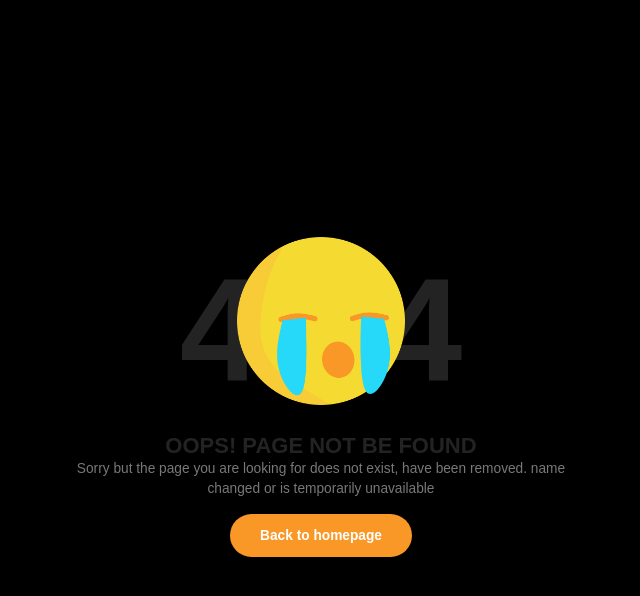
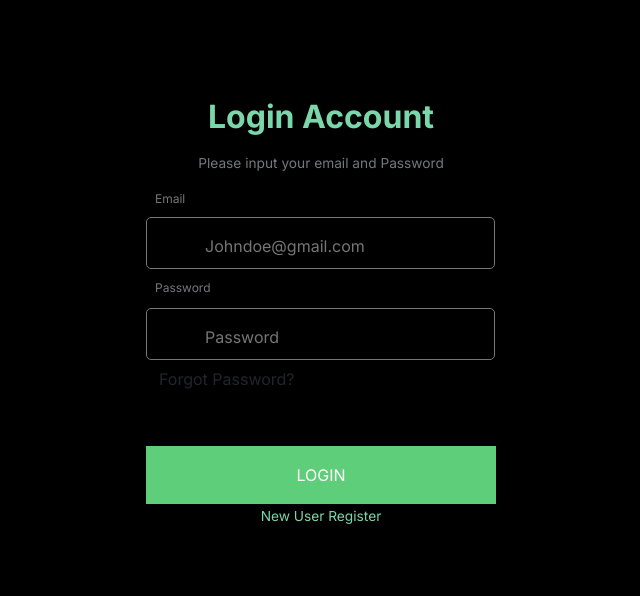
Before and after one commit to piyushjagtap22/WHMS_DASH, a React (Vite) app: page /login in a window 1280 px wide. Shown: the top 596 px of the page, without its empty margins (319-959 px from the left). Built offline with nearby package versions, Linux system fonts and the light colour scheme; no server answers; what realm-web would draw is missing.

Commit message:
Implementation of Forgot password,login with email

```diff
--- a/src/components/Pages/LoginScreen.jsx
+++ b/src/components/Pages/LoginScreen.jsx
@@ -1,13 +1,21 @@
 import React, { useEffect, useState } from 'react';
 import { Button, Col, Form, Row } from 'react-bootstrap';
+import { setLoading } from '../../slices/loadingSlice.js';
 import { useDispatch, useSelector } from 'react-redux';
 import { Link, useNavigate } from 'react-router-dom';
+import { InputAdornment } from '@mui/material';
+
 import { toast } from 'react-toastify';
 import Loader from '../Loader';
+import { initializeAuthUser, setToken } from '../../slices/authSlice.js';
 import FormContainer from '../FormContainer';
-import { signInWithEmailAndPassword } from 'firebase/auth';
+import { signInWithEmailAndPassword , sendPasswordResetEmail } from 'firebase/auth';
 import { auth } from '../../firebase';
 import { GoogleAuthProvider, signInWithPopup } from 'firebase/auth';
+import PhoneInput from 'react-phone-input-2';
+
+import { getMongoUser } from '../../slices/usersApiSlice.js';
+import { Modal , Box} from '@material-ui/core';
 import {
   OAuthProvider,
   getAdditionalUserInfo,
@@ -15,152 +23,360 @@ import {
   linkWithPopup,
   linkWithRedirect,
 } from 'firebase/auth';
+import {
+  setAuthState,
+  setAuthUser,
+  setMongoUser,
+} from '../../slices/authSlice.js';
+
+import MailOutlineIcon from '@mui/icons-material/MailOutline';
+import LockIcon from '@mui/icons-material/Lock';
+
+import {
+  Container,
+  Typography,
+  TextField,
+  Checkbox,
+  FormControlLabel,
+  IconButton,
+} from '@mui/material';
 import { async } from '@firebase/util';
 
 const provider = new GoogleAuthProvider();
 const appleAuthProvider = new OAuthProvider('apple.com'); // TODO Create an Apple ID provider
 
 function LoginScreen() {
+  const loading = useSelector((state) => state.loading.loading);
   const dispatch = useDispatch();
   const navigate = useNavigate();
-
-  // Check if the user is authenticated
-  const isAuthenticated = useSelector((state) => state.auth.AuthUser);
-  useEffect(() => {
-    // console.log(isAuthenticated);
-    // console.log(isAuthenticated['stsTokenManager']);
-    // Check if the user is authenticated when the component loads
-    if (isAuthenticated) {
-      navigate('/home');
-    }
-  }, [isAuthenticated, navigate]);
+  const [error, setError] = useState(null);
+  const [message, setMessage] = useState(null);
   const [email, setEmail] = useState('');
   const [password, setPassword] = useState('');
+  const [isLoading, setIsLoading] = useState(false);
+  const [open, setOpen] = useState(false);
 
-  const [isLoading, setIsLoading] = useState(false);
+
+  const handleResetPassword = () => {
+    sendPasswordResetEmail(auth ,email)
+      .then(() => {
+        toast.success('Success');
+        setMessage('Password reset email sent. Check your inbox.');
+        setError(null);
+      })
+      .catch((error) => {
+        console.log("error aaya",error)
+        setError(error.message);
+        setMessage(null);
+      });
+  };
+
+  const handleToggleModal = () => {
+    setOpen(!open);
+  };
+
+
 
   const submitHandler = async (e) => {
     setIsLoading(true);
     e.preventDefault();
     signInWithEmailAndPassword(auth, email, password)
-      .then((userCredential) => {
+      .then(async (userCredential) => {
         console.log(userCredential);
-        navigate('/home');
+
+        const user = auth.currentUser;
+        console.log(userCredential._tokenResponse.idToken);
+        try {
+          dispatch(setLoading(true));
+          toast.success('Success');
+
+          const user = auth.currentUser;
+          console.log(user.email);
+
+          console.log(userCredential);
+          localStorage.setItem('accessToken', userCredential._tokenResponse.idToken);
+          setToken(userCredential._tokenResponse.idToken);
+
+          dispatch(
+            setAuthUser({
+              email: user.email,
+              emailVerified: user.emailVerified,
+              phoneNumber: user.phoneNumber,
+              photoURL: user.photoURL,
+              providerData: user.providerData,
+              stsTokenManager: {
+                accessToken: user.stsTokenManager.accessToken,
+                expirationTime: user.stsTokenManager.expirationTime,
+                refreshToken: user.stsTokenManager.refreshToken,
+              },
+              uid: user.uid,
+              displayName: user.displayName,
+            })
+          );
+
+          if (
+            user !== null &&
+            (user.email === null || user.emailVerified === false)
+          ) {
+            dispatch(setAuthState('/emailregister'));
+            console.log('emailregister');
+            navigate('/emailregister');
+          } else if (
+            user !== null &&
+            user.email !== null &&
+            user.emailVerified === true
+          ) {
+            console.log('get mongo and navigate');
+            const mgu = await getMongoUser(user.stsTokenManager.accessToken);
+            console.log(mgu);
+            dispatch(setMongoUser(mgu.data.initialUserSchema));
+            if (mgu.status === 204) {
+              dispatch(setAuthState('/verify'));
+              console.log('verify');
+              navigate('/verify');
+            } else if (mgu.data.InitialUserSchema.roles[0] === 'superadmin') {
+              dispatch(setAuthState('/superadmin'));
+              console.log('superadmin');
+              navigate('/superadmin');
+            } else if (mgu.data.InitialUserSchema.doc_verified === true) {
+              dispatch(setAuthState('/dashboard'));
+              console.log('dashboard');
+              navigate('/dashboard');
+            } else {
+              dispatch(setAuthState('/verify'));
+              console.log('verify');
+              navigate('/verify');
+            }
+          } else if (
+            user !== null &&
+            user.email !== null &&
+            user.emailVerified === false
+          ) {
+            dispatch(setAuthState('/verify'));
+            console.log('verify');
+            navigate('/verify');
+          }
+        } catch (err) {
+          console.log(err.message);
+          toast.error('Invalid verification code');
+        } finally {
+          dispatch(setLoading(false));
+        }
       })
       .catch((err) => {
         console.log(err);
       });
   };
+  return (
+    <>
+         {loading ? (
+        <Loader />
+      ) : (
+        <Container
+          maxWidth='sm'
+          style={{
+            textAlign: 'center',
+            padding: '50px',
+            backgroundColor: 'black',
+            color: 'white',
+            marginTop: '3rem',
+            borderRadius: '1rem',
+          }}
+        >
 
-  // Function to handle Google sign-in
-  const handleGoogleSignIn = async () => {
-    try {
-      const result = await signInWithPopup(auth, provider);
-      const user = result.user;
-      // You can handle the user object as needed, e.g., dispatch it to the Redux store.
-      console.log(user);
-      navigate('/home');
-    } catch (error) {
-      console.error(error);
-    }
-  };
+          <Typography
+            variant='h2'
+            fontWeight='bold'
+            style={{ color: '#7CD6AB' }}
+          >
+           Login Account
+          </Typography>
+          <Typography
+            variant='subtitle1'
+            style={{ margin: '15px 0', padding: '0px 120px', color: '#75777B' }}
+          >
+            Please input your email and Password
+          </Typography>
+          <form
+            style={{ width: '70%', margin: 'auto', textAlign: 'left' }}
 
-  // Function to handle Apple ID sign-in
-  const handleAppleSignIn = async () => {
-    // const provider = new OAuthProvider('apple.com');
-    try {
-      const result = await signInWithPopup(auth, appleAuthProvider);
-      const user = result.user;
-      // You can handle the user object as needed, e.g., dispatch it to the Redux store.
-      console.log(user);
-      navigate('/home');
-    } catch (error) {
-      console.error(error);
-    }
-  };
+            onSubmit={submitHandler}
+          >
+            <Typography
+              variant='subtitle2'
+              style={{ margin: '8px 9px', color: '#75777B' }}
+            >
+              Email
+            </Typography>
 
-  // if (isAuthenticated) {
-  //   navigate('/home'); // line 82
-  // }
-  return (
-    <FormContainer>
-      <h1>LOGIN</h1>
-      <Form onSubmit={submitHandler}>
-        <Form.Group className='my-3' controlId='email'>
-          <Form.Label className='my-3'>Email Address</Form.Label>
-          <Form.Control
-            className='input  my-2'
-            type='email'
-            placeholder='Enter email'
-            value={email}
-            onChange={(e) => setEmail(e.target.value)}
-          ></Form.Control>
-        </Form.Group>
+            <div>
+            <div>
+              <input
+                type="email"
+                placeholder="Johndoe@gmail.com"
+                value={email}
+                onChange={(e) => setEmail(e.target.value)}
+                InputProps={{
+                  startAdornment: (
+                    <InputAdornment position="start">
+                      <MailOutlineIcon style={{ color: '#7CD6AB' }} />
+                    </InputAdornment>
+                  ),
+                }}
+                style={{
+                  fontSize: '16px',
+                  background: 'black',
+                  color: 'aliceblue',
+                  border: '1px solid #75777B',
+                  borderRadius: '5px',
+                  width: '349px',
+                  outline: 'none',
+                  padding: '23.5px 14px 18.5px 58px',
+                  height: '52px',
+                  transition: 'box-shadow 0.25s ease 0s, border-color 0.25s ease 0s',
+                }}
+              />
+            </div>
+            <Typography
+              variant='subtitle2'
+              style={{ margin: '10px 9px', color: '#75777B' }}
+            >
+              Password
+            </Typography>
+            <div style={{ }}>
+              <input
+                type="password"
+                placeholder="Password"
+                value={password}
+                onChange={(e) => setPassword(e.target.value)}
+                InputProps={{
+                  startAdornment: (
+                    <InputAdornment position="start">
+                      <LockIcon style={{ color: '#7CD6AB' }} />
+                    </InputAdornment>
+                  ),
+                }}
+                style={{
+                  fontSize: '16px',
+                  background: 'black',
+                  color: 'aliceblue',
+                  border: '1px solid #75777B',
+                  borderRadius: '5px',
+                  width: '349px',
+                  outline: 'none',
+                  padding: '23.5px 14px 18.5px 58px',
+                  height: '52px',
+                  transition: 'box-shadow 0.25s ease 0s, border-color 0.25s ease 0s',
+                }}
+              />
+            </div>
 
-        <Form.Group className='my-3' controlId='password'>
-          <Form.Label className='my-3'>Password</Form.Label>
-          <Form.Control
-            className='input  my-2'
-            type='password'
-            placeholder='Enter email'
-            value={password}
-            onChange={(e) => setPassword(e.target.value)}
-          ></Form.Control>
-        </Form.Group>
+              <style>
+                {`
+                .react-tel-input .special-label  {
+                  display: none;
+                }
+                .react-tel-input .selected-flag {
+                  outline: none;
+                  background: black;
+                  color: black;
+                  position: relative;
+                  width: 52px;
+                  height: 100%;
+                  padding: 0 0 0 11px;
+                  border-radius: 3px 0 0 3px;
+                }
+                .react-tel-input .flag-dropdown.open .selected-flag {
+                  background: black;
+                  border-radius: 3px 0 0 0;
+                }
+                .react-tel-input .selected-flag:hover, .react-tel-input .selected-flag:focus {
+                  background-color: black;
+                }
+                .react-tel-input .country-list {
+                  background-color: black;
+                }
+                .react-tel-input .country-list .country.highlight {
+                  background-color: #7CD6AB;
+                  color: black;
+                }
+                .react-tel-input .country-list .country:hover {
+                  background-color: #7CD6AB;
+                  color: black;
+                }
+              `}
+              </style>
+            </div>
 
-        <div className='mt-5'>
-          <Form.Check
-            type='checkbox'
-            id={`default-checkbox`}
-            label='Remember me'
-          />
-        </div>
+            <Button variant="outlined" onClick={handleToggleModal}>
+              Forgot Password?
+            </Button>
+
+
+
+            <Modal open={open} onClose={handleToggleModal} style={{ display: 'flex', alignItems: 'center', justifyContent: 'center' }}>
+                <Box sx={{ width: 300, bgcolor: 'background.paper', p: 2, textAlign: 'center' }}>
+                  <Typography variant='subtitle1' style={{ margin: '15px 0', color: '#7CD6AB' }}>
+                    Forgot Password?
+                  </Typography>
+
+                  <TextField
+                    type="email"
+                    placeholder='johndoe@gmail.com'
+
+                    value={email}
+                    onChange={(e) => setEmail(e.target.value)}
+                    fullWidth
+                    style={{
+                      fontSize: '16px',
+                      background: 'black',
+                      color: 'aliceblue',
+                      border: '1px solid #75777B',
+                      borderRadius: '5px',
+
+                      outline: 'white',
+
+                      height: '52px',
+
+                    }}
+                  />
+                  <Button
+                    variant="contained"
+                    color="primary"
+                    onClick={handleResetPassword}
+                    style={{ marginTop: '15px',backgroundColor: '#7CD6AB' }}
+                  >
+                    Reset Password
+                  </Button>
+                  {error && <Typography style={{ color: 'red', marginTop: '10px' }}>{error}</Typography>}
+                  {message && <Typography style={{ color: 'green', marginTop: '10px' }}>{message}</Typography>}
+                </Box>
+            </Modal >
+
 
         <Button className='py-3 mt-5 w-100' disabled={isLoading} type='submit'>
           LOGIN
         </Button>
+            <div id='recaptcha-container' />
 
-        <div className='mt-3'>
-          <Button
-            className='py-3 w-100'
-            disabled={isLoading}
-            type='button'
-            onClick={handleGoogleSignIn} // Call the Google sign-in function
+
+
+          </form>
+          <Typography
+            variant='subtitle1'
+            style={{ margin: '19px 12px', padding: '0px 0px', color: '#7CD6AB' }}
+            component={Link} // Render Typography as a link
+            to='/register' // Specify the route to navigate to
           >
-            Sign In with Google
-          </Button>
-        </div>
+            New User Register
+          </Typography>
 
-        <div className='mt-3'>
-          <Button
-            className='py-3 w-100'
-            disabled={isLoading}
-            type='button'
-            onClick={handleAppleSignIn} // Call the Apple ID sign-in function
-          >
-            Sign In with Apple ID
-          </Button>
-        </div>
-      </Form>
+        </Container>
+      )}
 
-      {isLoading && <Loader />}
 
-      <Row className='mx-auto py-5'>
-        <Col>
-          <Link to={`/login`}>Forgotten password?</Link>
-        </Col>
-      </Row>
+    </>
 
-      <Row className='h3 color-primary mx-auto'>
-        <Col>Don’t have an account yet?</Col>
-      </Row>
-
-      <Row className='mx-auto my-3'>
-        <Col>
-          <Link to={`/register`}>Register</Link>
-        </Col>
-      </Row>
-    </FormContainer>
   );
 }
 
--- a/src/components/Pages/Register.jsx
+++ b/src/components/Pages/Register.jsx
@@ -1,6 +1,8 @@
 import React, { useEffect, useState } from 'react';
 import { setLoading } from '../../slices/loadingSlice.js';
 import { Navigate } from 'react-router-dom';
+import { Link } from 'react-router-dom';
+
 import {
   setAuthState,
   setAuthUser,
@@ -245,7 +247,7 @@ const Register = () => {
             fontWeight='bold'
             style={{ color: '#7CD6AB' }}
           >
-            Register Account
+            Register / Login Account
           </Typography>
           <Typography
             variant='subtitle1'
@@ -269,6 +271,7 @@ const Register = () => {
                 country={'in'}
                 value={phoneNumber}
                 onChange={setPhoneNumber}
+
                 inputStyle={{
                   fontSize: '16px',
                   background: 'black',
@@ -360,6 +363,15 @@ const Register = () => {
                 error={errors.terms}
               />
             )}
+          <br></br>
+          <Typography
+              variant='subtitle2'
+              style={{ margin: '8px 0', color: '#7CD6AB' }}
+              component={Link} // Render Typography as a link
+              to='/login' // Specify the route to navigate to
+            >
+              Login with Email
+            </Typography>
 
             <Button
               type='submit'
--- a/src/main.jsx
+++ b/src/main.jsx
@@ -92,7 +92,7 @@ const router = createBrowserRouter(
       <Route path='*' element={<NotFoundPage />} />
 
       {/* <Route path='' element={<AuthValidations />}> */}
-      {/* <Route path='/login' element={<LoginScreen />} /> */}
+      <Route path='/login' element={<LoginScreen />} />
       {/* <Route path='/register' element={<Register />} />
       <Route path='/emailregister' element={<EmailRegister />} />
       <Route path='/verify' element={<DocumentVerificationScreen />} /> */}
```
